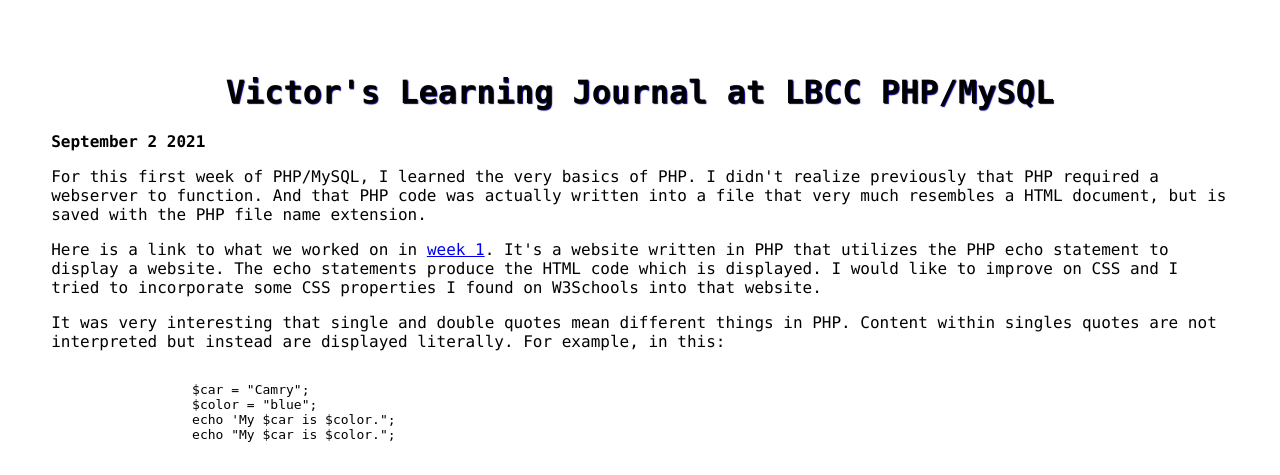
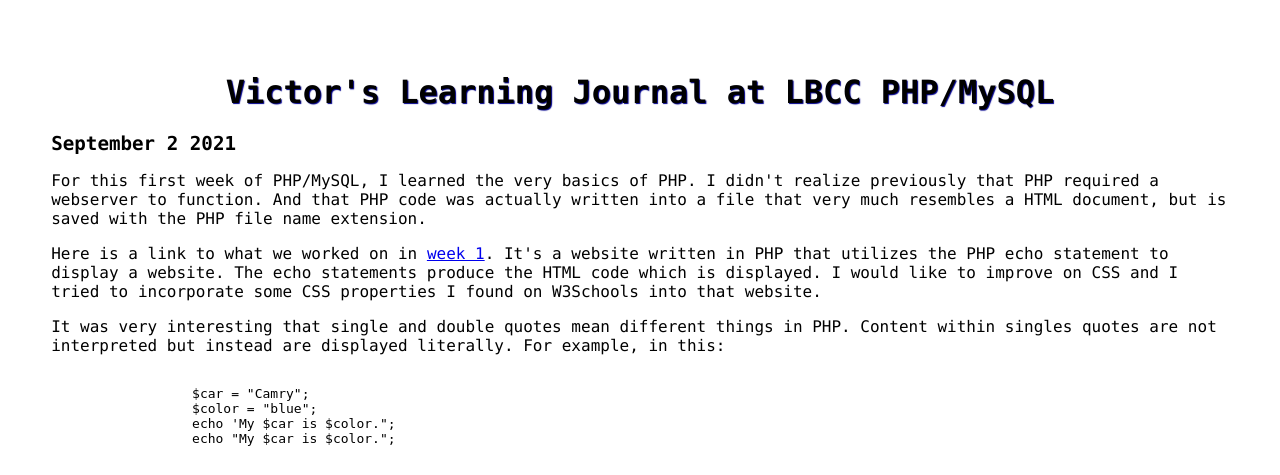
Before and after one commit to vtzuanglbcc/LearningJournal, a PHP site: page / in a window 1280 px wide. Shown: the top 475 px of the page. Run offline with PHP 8.4, Linux system fonts and the light colour scheme.

Commit message:
Update styles.css

```diff
--- a/styles.css
+++ b/styles.css
@@ -12,6 +12,7 @@ h1 {
 
 time {
   font-weight: bold;
+  font-size: 120%;
 }
 
 .supplemental {
```
